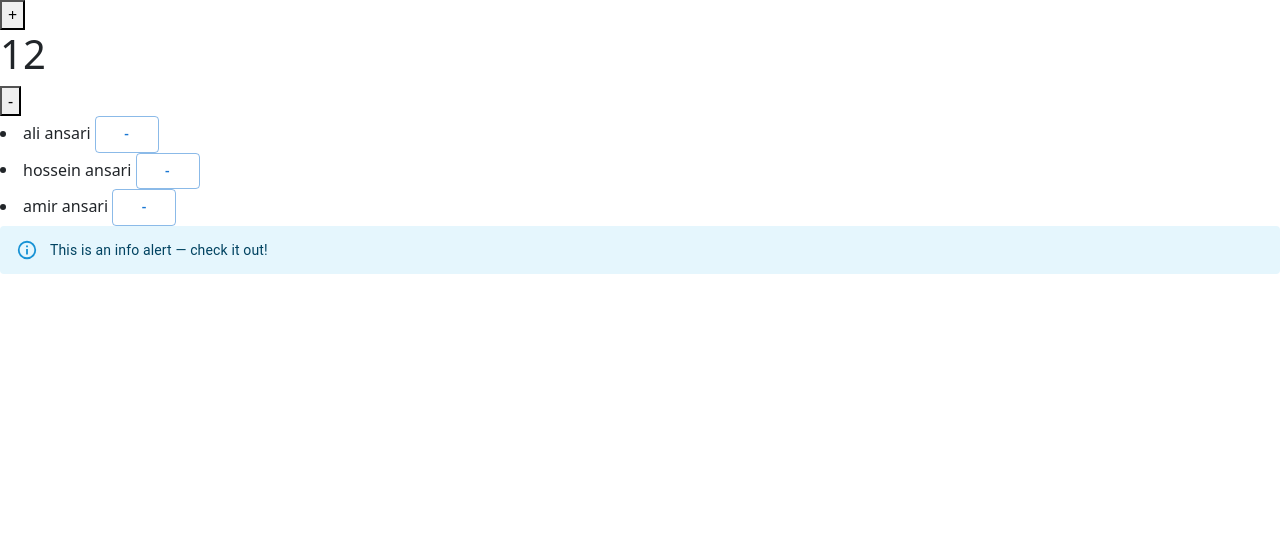
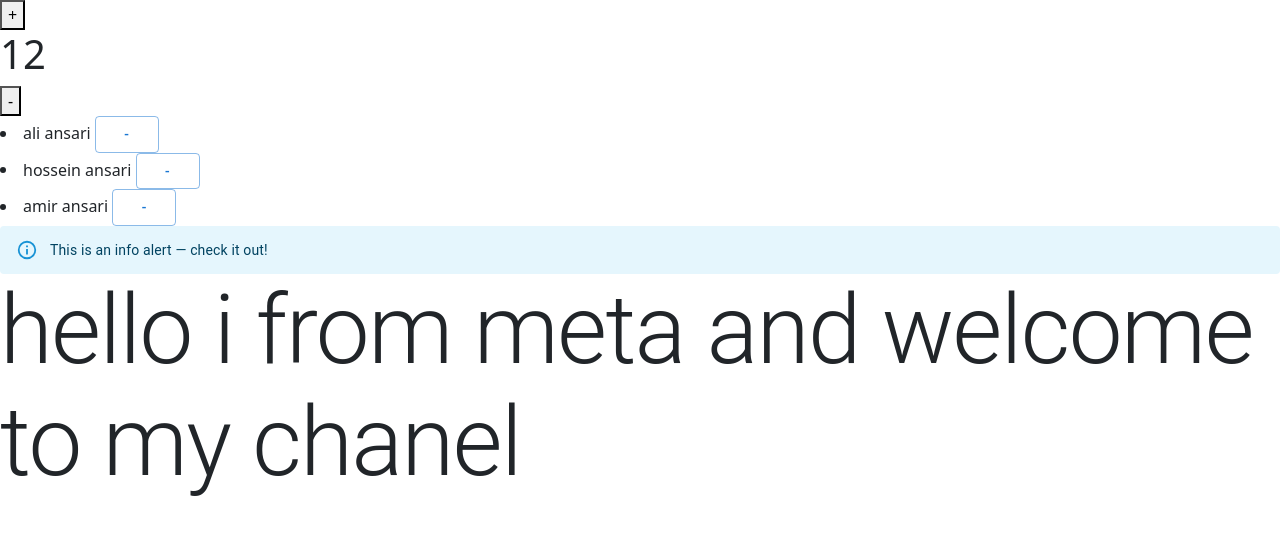
Before and after one commit to hossein-ansari/practice, a React (Create React App) app: page / in a window 1280 px wide. Shown: the top 534 px of the page. Built offline with nearby package versions, Linux system fonts and the light colour scheme.

Commit message:
add typography

```diff
--- a/src/App.js
+++ b/src/App.js
@@ -1,5 +1,5 @@
 import React, { useState , useEffect} from "react";
-import {Button , Alert} from '@mui/material';
+import {Button , Alert , Typography} from '@mui/material';
 export default function App() {
   const [count, setCount] = useState(12);
   const [users, setUsers] = useState([
@@ -48,6 +48,7 @@ export default function App() {
 
       ))}
       <Alert severity="info">This is an info alert — check it out!</Alert>
+      <Typography variant="h1" component="h4">hello i from meta and welcome to my chanel</Typography>
     </div>
   );
 }
```
